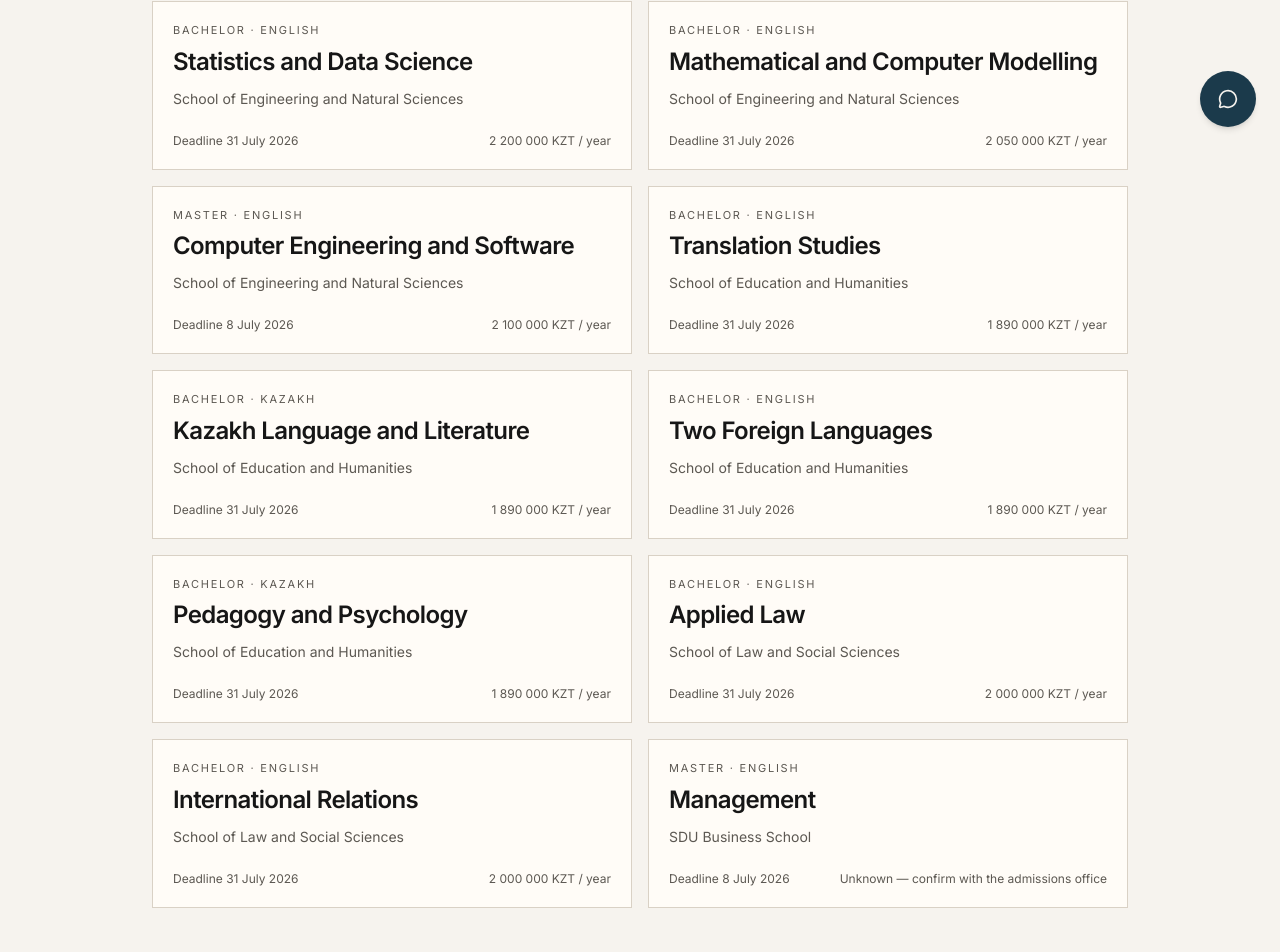
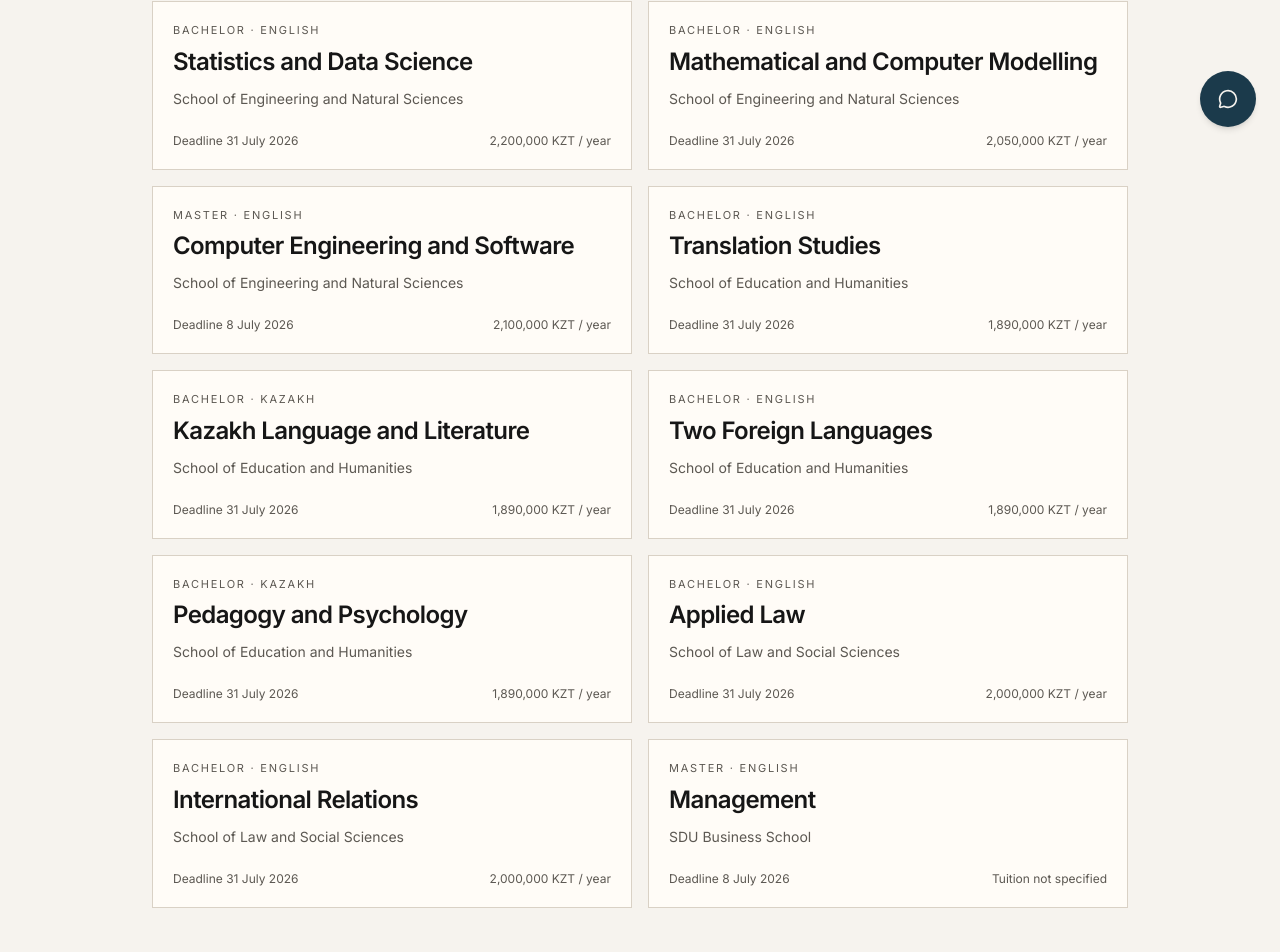
Before and after one commit to abdyken/project-management, a React (Vite) app in the folder frontend/: page /programs in a window 1280 px wide. Shown: the part 649-1601 px from the top of the page. Built offline with nearby package versions, Linux system fonts and the light colour scheme; no server answers.

Commit message:
fix: align frontend with backend API contracts

```diff
--- a/frontend/src/api/assistant.ts
+++ b/frontend/src/api/assistant.ts
@@ -3,7 +3,7 @@
 import { ASSISTANT_TIMEOUT_MS } from "@/lib/constants"
 
 export function askAssistant(question: string, sessionId: string, signal?: AbortSignal) {
-  return request<AssistantResponse>("/api/assistant", {
+  return request<AssistantResponse>("/api/assistant/ask", {
     method: "POST",
     body: JSON.stringify({ question, session_id: sessionId }),
     timeoutMs: ASSISTANT_TIMEOUT_MS,
--- a/frontend/src/api/client.ts
+++ b/frontend/src/api/client.ts
@@ -37,10 +37,10 @@
 }
 
 async function parseError(res: Response) {
-  const body = (await res.json().catch(() => ({}))) as { code?: string; message?: string }
+  const body = (await res.json().catch(() => ({}))) as { error_code?: string; message?: string }
   throw new ApiError(
     res.status,
-    body.code ?? (res.status === 503 ? "SERVICE_UNAVAILABLE" : "HTTP_ERROR"),
+    body.error_code ?? (res.status === 503 ? "SERVICE_UNAVAILABLE" : "HTTP_ERROR"),
     body.message ?? res.statusText,
   )
 }
--- a/frontend/src/api/types.ts
+++ b/frontend/src/api/types.ts
@@ -1,5 +1,5 @@
-export type DegreeLevel = "bachelor" | "master"
-export type ProgramLanguage = "en" | "kk" | "ru"
+export type DegreeLevel = "bachelor" | "master" | "phd"
+export type ProgramLanguage = "English" | "Kazakh" | "Russian"
 export type ApplicantType = "local" | "international"
 export type DocumentFormat = "original" | "copy"
 
@@ -9,13 +9,13 @@
   faculty: string
   degree_level: DegreeLevel
   language: ProgramLanguage
-  tuition_fee: string
-  application_deadline: string
+  tuition_fee: number | null
+  application_deadline: string | null
   is_active: boolean
 }
 
 export type ProgramListResponse = {
-  items: Program[]
+  programs: Program[]
   total: number
 }
 
@@ -46,7 +46,7 @@
   program_id: string
   applicant_type: ApplicantType
   items: DocumentRequirement[]
-  warning?: string
+  warning?: string | null
   contact?: AdmissionsContact
 }
 
@@ -59,9 +59,7 @@
   answer: string
   source_link: string | null
   faq_id: string | null
-  similarity: number
+  similarity_score: number
 }
 
-export type HealthResponse = {
-  status: "ok" | "degraded"
-}
+export type HealthResponse = { status: "ok" | "unavailable"; database: "ok" | "unavailable" }
--- a/frontend/src/components/catalog/ProgramCard.tsx
+++ b/frontend/src/components/catalog/ProgramCard.tsx
@@ -14,8 +14,8 @@
       <h2 className="mt-2 text-2xl font-semibold leading-tight tracking-tight group-hover:text-primary">{program.title}</h2>
       <p className="mt-3 text-sm text-muted-foreground">{program.faculty}</p>
       <div className="mt-6 flex items-end justify-between gap-4 text-xs text-muted-foreground">
-        <span>Deadline {program.application_deadline}</span>
-        <span className="text-right">{program.tuition_fee}</span>
+        <span>Deadline {program.application_deadline ?? "Not specified"}</span>
+        <span className="text-right">{program.tuition_fee === null ? "Tuition not specified" : `${program.tuition_fee.toLocaleString()} KZT / year`}</span>
       </div>
     </Link>
   )
--- a/frontend/src/lib/constants.ts
+++ b/frontend/src/lib/constants.ts
@@ -14,8 +14,8 @@
   "SDU Business School",
 ] as const
 
-export const DEGREE_LEVELS = ["bachelor", "master"] as const
-export const PROGRAM_LANGUAGES = ["en", "kk", "ru"] as const
+export const DEGREE_LEVELS = ["bachelor", "master", "phd"] as const
+export const PROGRAM_LANGUAGES = ["English", "Kazakh", "Russian"] as const
 
 export const MESSAGE_MAX_LENGTH = 500
 export const ASSISTANT_TIMEOUT_MS = 10_000
@@ -27,12 +27,13 @@
 export const FALLBACK_MESSAGE = `I could not find this, please contact the admissions office. ${ADMISSIONS_CONTACT.name}, ${ADMISSIONS_CONTACT.address}. Tel. ${ADMISSIONS_CONTACT.phone}.`
 
 export const LANGUAGE_LABELS: Record<(typeof PROGRAM_LANGUAGES)[number], string> = {
-  en: "English",
-  kk: "Kazakh",
-  ru: "Russian",
+  English: "English",
+  Kazakh: "Kazakh",
+  Russian: "Russian",
 }
 
 export const DEGREE_LABELS: Record<(typeof DEGREE_LEVELS)[number], string> = {
   bachelor: "Bachelor",
   master: "Master",
+  phd: "PhD",
 }
--- a/frontend/src/mocks/programs.ts
+++ b/frontend/src/mocks/programs.ts
@@ -10,8 +10,8 @@
     title: "Computer Science",
     faculty: "School of Engineering and Natural Sciences",
     degree_level: "bachelor",
-    language: "en",
-    tuition_fee: "2 200 000 KZT / year",
+    language: "English",
+    tuition_fee: 2200000,
     application_deadline: "31 July 2026",
     is_active: true,
     source: "https://sdu.edu.kz/en/international-admissions/",
@@ -21,8 +21,8 @@
     title: "Information Systems",
     faculty: "School of Engineering and Natural Sciences",
     degree_level: "bachelor",
-    language: "en",
-    tuition_fee: "2 200 000 KZT / year",
+    language: "English",
+    tuition_fee: 2200000,
     application_deadline: "31 July 2026",
     is_active: true,
     source: "https://sdu.edu.kz/en/international-admissions/",
@@ -32,8 +32,8 @@
     title: "Statistics and Data Science",
     faculty: "School of Engineering and Natural Sciences",
     degree_level: "bachelor",
-    language: "en",
-    tuition_fee: "2 200 000 KZT / year",
+    language: "English",
+    tuition_fee: 2200000,
     application_deadline: "31 July 2026",
     is_active: true,
     source: "https://sdu.edu.kz/en/admission-3-2/",
@@ -43,8 +43,8 @@
     title: "Mathematical and Computer Modelling",
     faculty: "School of Engineering and Natural Sciences",
     degree_level: "bachelor",
-    language: "en",
-    tuition_fee: "2 050 000 KZT / year",
+    language: "English",
+    tuition_fee: 2050000,
     application_deadline: "31 July 2026",
     is_active: true,
     source: "https://sdu.edu.kz/en/international-admissions/",
@@ -54,8 +54,8 @@
     title: "Computer Engineering and Software",
     faculty: "School of Engineering and Natural Sciences",
     degree_level: "master",
-    language: "en",
-    tuition_fee: "2 100 000 KZT / year",
+    language: "English",
+    tuition_fee: 2100000,
     application_deadline: "8 July 2026",
     is_active: true,
     source: "https://sdu.edu.kz/en/master/",
@@ -65,8 +65,8 @@
     title: "Translation Studies",
     faculty: "School of Education and Humanities",
     degree_level: "bachelor",
-    language: "en",
-    tuition_fee: "1 890 000 KZT / year",
+    language: "English",
+    tuition_fee: 1890000,
     application_deadline: "31 July 2026",
     is_active: true,
     source: "https://sdu.edu.kz/en/admission-3-2/",
@@ -76,8 +76,8 @@
     title: "Kazakh Language and Literature",
     faculty: "School of Education and Humanities",
     degree_level: "bachelor",
-    language: "kk",
-    tuition_fee: "1 890 000 KZT / year",
+    language: "Kazakh",
+    tuition_fee: 1890000,
     application_deadline: "31 July 2026",
     is_active: true,
     source: "https://sdu.edu.kz/en/admission-3-2/",
@@ -87,8 +87,8 @@
     title: "Two Foreign Languages",
     faculty: "School of Education and Humanities",
     degree_level: "bachelor",
-    language: "en",
-    tuition_fee: "1 890 000 KZT / year",
+    language: "English",
+    tuition_fee: 1890000,
     application_deadline: "31 July 2026",
     is_active: true,
     source: "https://sdu.edu.kz/en/admission-3-2/",
@@ -98,8 +98,8 @@
     title: "Pedagogy and Psychology",
     faculty: "School of Education and Humanities",
     degree_level: "bachelor",
-    language: "kk",
-    tuition_fee: "1 890 000 KZT / year",
+    language: "Kazakh",
+    tuition_fee: 1890000,
     application_deadline: "31 July 2026",
     is_active: true,
     source: "https://sdu.edu.kz/en/admission-3-2/",
@@ -109,8 +109,8 @@
     title: "Applied Law",
     faculty: "School of Law and Social Sciences",
     degree_level: "bachelor",
-    language: "en",
-    tuition_fee: "2 000 000 KZT / year",
+    language: "English",
+    tuition_fee: 2000000,
     application_deadline: "31 July 2026",
     is_active: true,
     source: "https://sdu.edu.kz/en/admission-3-2/",
@@ -120,8 +120,8 @@
     title: "International Relations",
     faculty: "School of Law and Social Sciences",
     degree_level: "bachelor",
-    language: "en",
-    tuition_fee: "2 000 000 KZT / year",
+    language: "English",
+    tuition_fee: 2000000,
     application_deadline: "31 July 2026",
     is_active: true,
     source: "https://sdu.edu.kz/en/admission-3-2/",
@@ -131,8 +131,8 @@
     title: "Management",
     faculty: "SDU Business School",
     degree_level: "master",
-    language: "en",
-    tuition_fee: "Unknown — confirm with the admissions office",
+    language: "English",
+    tuition_fee: null,
     application_deadline: "8 July 2026",
     is_active: true,
     source: "https://sdu.edu.kz/en/master/",
--- a/frontend/src/pages/ProgramDetailPage.tsx
+++ b/frontend/src/pages/ProgramDetailPage.tsx
@@ -72,11 +72,11 @@
         </div>
         <div>
           <dt className="text-[11px] tracking-[0.14em] text-muted-foreground uppercase">Tuition</dt>
-          <dd className="mt-1">{program.tuition_fee}</dd>
+          <dd className="mt-1">{program.tuition_fee === null ? "Not specified" : `${program.tuition_fee.toLocaleString()} KZT / year`}</dd>
         </div>
         <div>
           <dt className="text-[11px] tracking-[0.14em] text-muted-foreground uppercase">Application deadline</dt>
-          <dd className="mt-1">{program.application_deadline}</dd>
+          <dd className="mt-1">{program.application_deadline ?? "Not specified"}</dd>
         </div>
       </dl>
 
--- a/frontend/src/pages/ProgramsPage.tsx
+++ b/frontend/src/pages/ProgramsPage.tsx
@@ -81,7 +81,7 @@
               {query.data.total} {query.data.total === 1 ? "program" : "programs"} found
             </p>
             <div className="grid gap-4 md:grid-cols-2">
-              {query.data.items.map((program) => (
+              {query.data.programs.map((program) => (
                 <ProgramCard key={program.program_id} program={program} />
               ))}
             </div>
```
Also changed, not shown: frontend/src/mocks/handlers.ts (+7 -7 lines).
